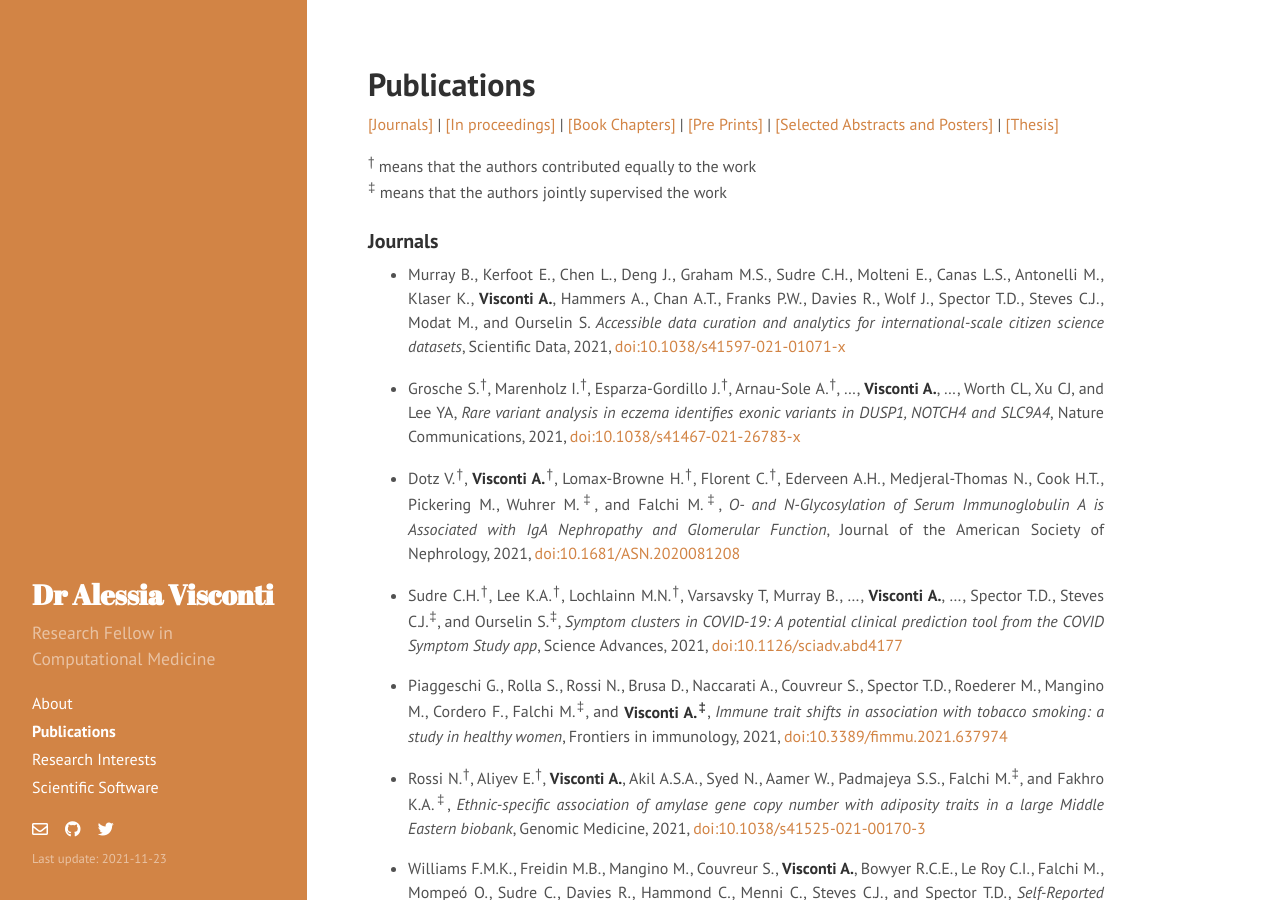
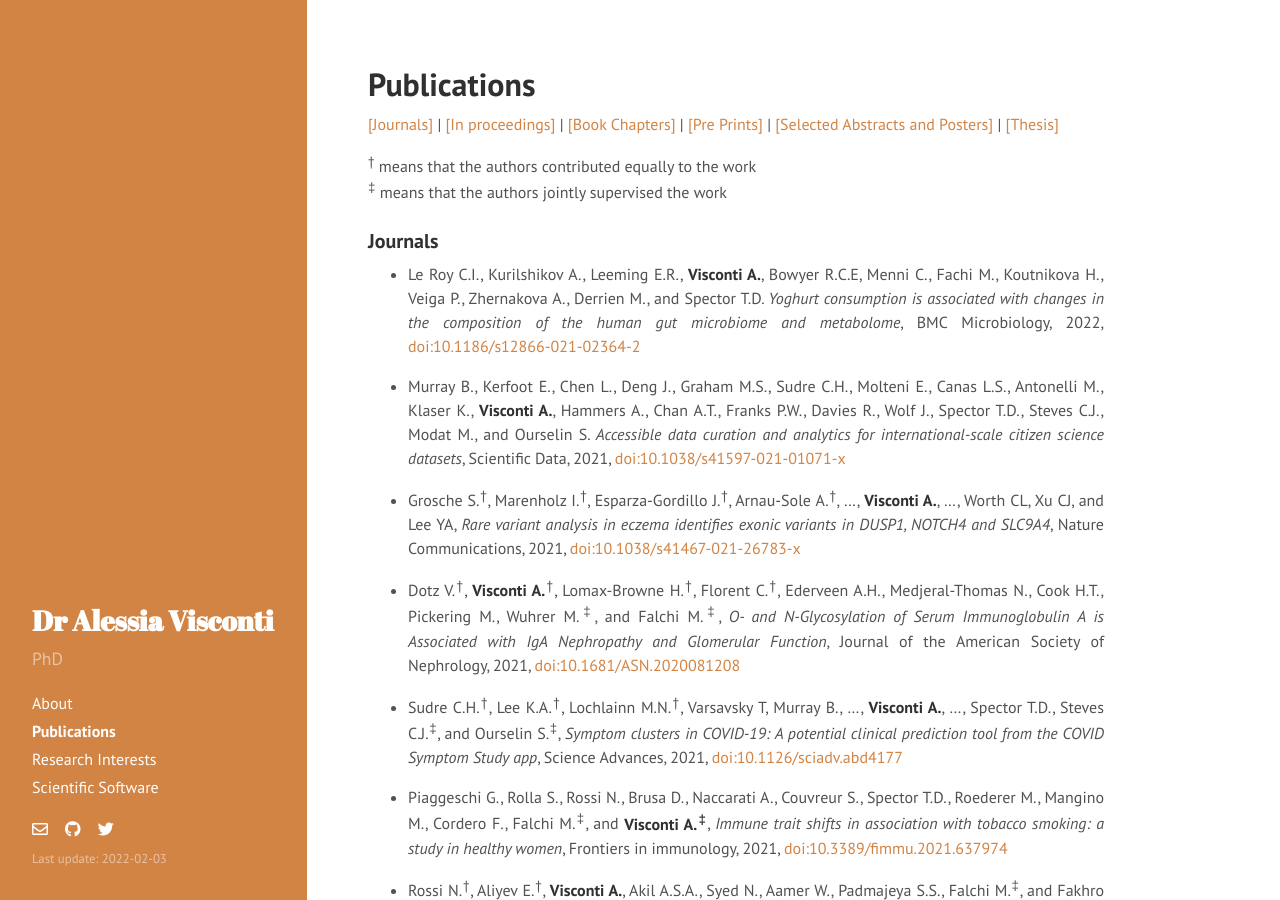
Before and after one commit to alesssia/alesssia.github.io, a Jekyll site: the page built from publications.md, in a window 1280 px wide and 900 px high. Built offline with Jekyll 4.4.1, drawn with Linux system fonts in a browser that asks for light colours; nearby versions of some CDN libraries; a style sheet for code colours, icons or effects is not loaded.

Commit message:
Added BMC microb to publications & edited main page/banner

```diff
--- a/_config.yml
+++ b/_config.yml
@@ -8,10 +8,10 @@ permalink:   pretty
 # Setup
 title:       Dr Alessia Visconti
 tagline:     ''
-description: 'Research Fellow in Computational Medicine'
+description: 'PhD'
 url:         http://alesssia.github.io/
 baseurl:     /
-lastmod:    '2021-11-23'
+lastmod:    '2022-02-03'
 
 author:
   name:      'Alessia Visconti'
--- a/publications.md
+++ b/publications.md
@@ -16,6 +16,8 @@ title: Publications
 <sup>‡</sup> means that the authors jointly supervised the work
 
 ###  Journals
+
+- Le Roy C.I., Kurilshikov A., Leeming E.R., **Visconti A.**, Bowyer R.C.E, Menni C., Fachi M., Koutnikova H., Veiga P., Zhernakova A., Derrien M., and Spector T.D. *Yoghurt consumption is associated with changes in the composition of the human gut microbiome and metabolome*, BMC Microbiology, 2022, [doi:10.1186/s12866-021-02364-2](https://bmcmicrobiol.biomedcentral.com/articles/10.1186/s12866-021-02364-2)
 
 - Murray B., Kerfoot E., Chen L., Deng J., Graham M.S., Sudre C.H., Molteni E., Canas L.S., Antonelli M., Klaser K., **Visconti A.**, Hammers A., Chan A.T., Franks P.W., Davies R., Wolf J., Spector T.D., Steves C.J., Modat M., and Ourselin S. *Accessible data curation and analytics for international-scale citizen science datasets*, Scientific Data, 2021, [doi:10.1038/s41597-021-01071-x](https://www.nature.com/articles/s41597-021-01071-x)
 
```
Also changed, not shown: index.md (+1 -1 lines), 2 other files.
